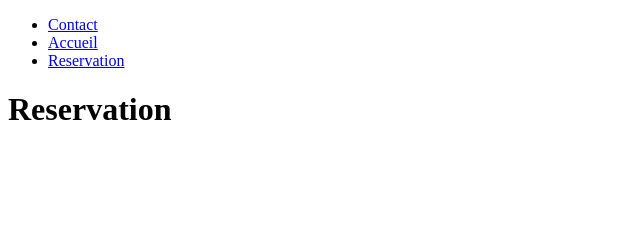
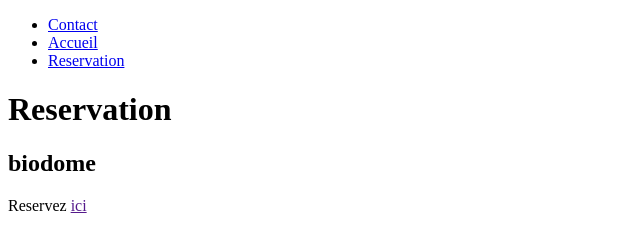
Before and after one commit to pmoukda/pratique, a plain HTML site: page reservation.html in a window 1280 px wide. Shown: the whole page, without its empty margins (0-640 px from the left). Drawn offline with Linux system fonts and the light colour scheme.

Commit message:
travail en progression

```diff
--- a/reservation.html
+++ b/reservation.html
@@ -12,5 +12,7 @@
         <li><a href="reservation.html">Reservation</a></li>
     </ul>
     <h1>Reservation</h1>
+    <h2>biodome</h2>
+    Reservez <a href="">ici</a>
 </body>
 </html>
```
